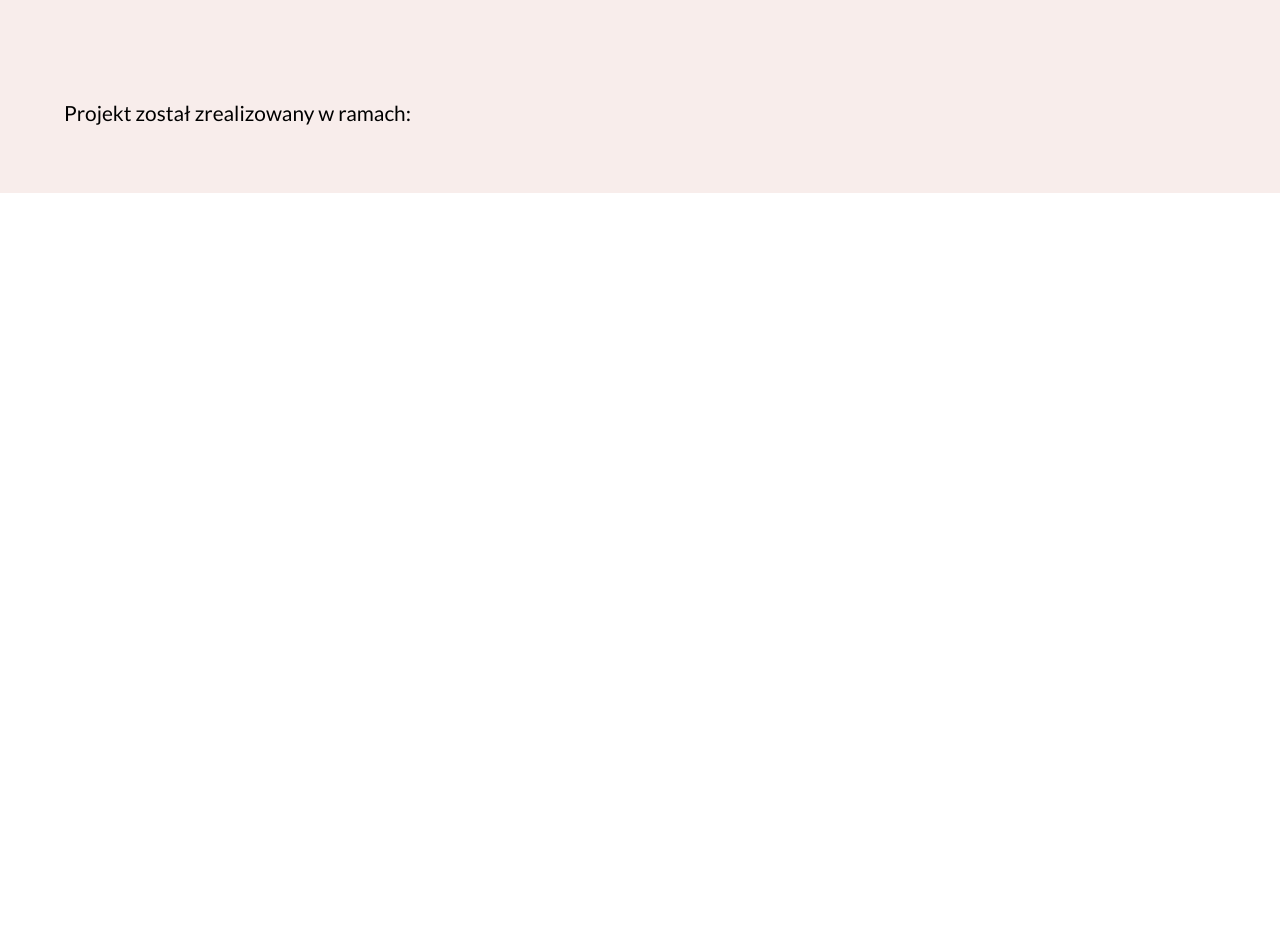
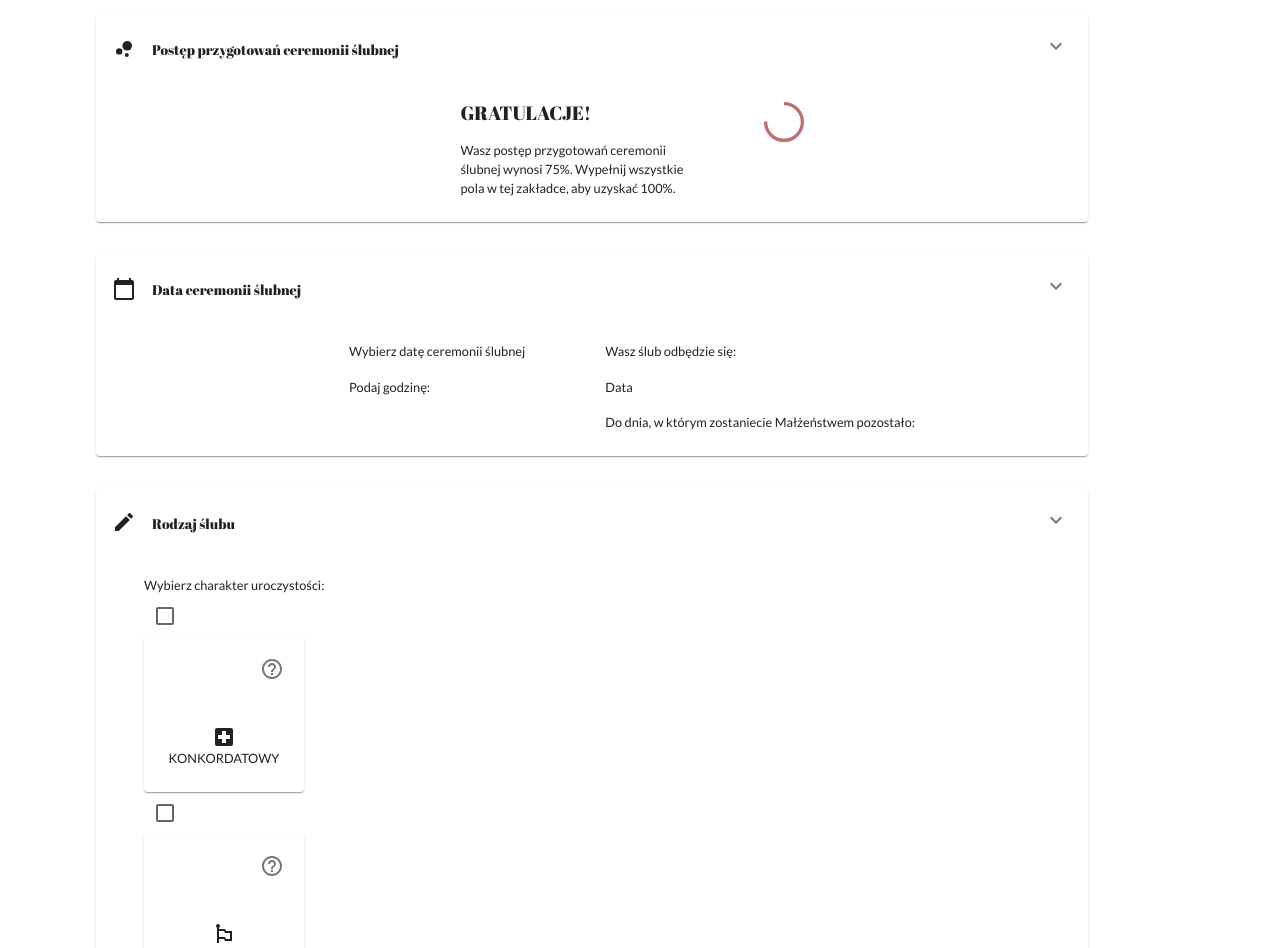
Before and after one commit to AgnieszkaKapelanczyk/CodersCamp2021-2022-WeddingPlannerApp, a React (Create React App) app: page /WeddingCouple/WeddingCeremony in a window 1280 px wide. Shown: the part 240-1188 px from the top of the page. Before the commit the page ends 800 px from the top, so only its background shows below. Built offline with nearby package versions, Linux system fonts and the light colour scheme.

Commit message:
weddingcouple

```diff
--- a/package.json
+++ b/package.json
@@ -6,6 +6,7 @@
     "@emotion/react": "^11.9.0",
     "@emotion/styled": "^11.8.1",
     "@material-ui/core": "^4.12.4",
+    "@mui/icons-material": "^5.6.0",
     "@mui/material": "^5.6.0",
     "@mui/styles": "^5.6.0",
     "@reduxjs/toolkit": "^1.8.1",
--- a/src/components/App/AppHeader.tsx
+++ b/src/components/App/AppHeader.tsx
@@ -6,7 +6,7 @@ const AppHeader = () => {
       <AppBar position='static' color='inherit'>
       <Box display={"flex"}>
         <Typography variant='h3' color='primary' style={{margin:'1.5rem'}}>WeddingPlanner</Typography>
-        <Box display={"flex"} justifyContent={"flex-end"} flexGrow={"1"} gridColumnGap={"1.4rem"}>
+        <Box display={"flex"} justifyContent={"flex-end"} flexGrow={"1"} gridColumnGap={"1.2rem"}>
           <Button variant='text' color='primary' style={{margin:'1.5rem'}}>ZAREJESTRUJ SIĘ</Button>
           <Button variant='text' color='primary' style={{margin:'1.5rem'}}>ZALOGUJ SIĘ</Button>
         </Box>
--- /dev/null
+++ b/src/components/WeddingCouple/WeddingCeremony/CircularProgress.tsx
@@ -0,0 +1,28 @@
+import * as React from 'react';
+import CircularProgress from '@mui/material/CircularProgress';
+import Typography from '@mui/material/Typography';
+import Box from '@mui/material/Box';
+
+export function CircularProgressWithLabel(props: React.ReactNode & number & boolean) {
+  return (
+    <Box sx={{ position: 'relative', display: 'inline-flex' }}>
+      <CircularProgress variant="determinate" {...props} />
+      <Box
+        sx={{
+          top: 0,
+          left: 0,
+          bottom: 0,
+          right: 0,
+          position: 'absolute',
+          display: 'flex',
+          alignItems: 'center',
+          justifyContent: 'center',
+        }}
+      >
+        <Typography variant="caption" component="div" color="secondary">
+          {`${Math.round(props)}%`}
+        </Typography>
+      </Box>
+    </Box>
+  );
+}
--- /dev/null
+++ b/src/components/WeddingCouple/WeddingCeremony/DateOfWedding.tsx
@@ -0,0 +1,37 @@
+import { Box, Card, CardContent, CardHeader, IconButton, Typography } from "@material-ui/core"
+import CalendarTodayIcon from '@mui/icons-material/CalendarToday';
+import ExpandMoreIcon from '@mui/icons-material/ExpandMore';
+
+
+const DateOfWedding = () => {
+  return (
+    <Card style={{display:'flex', flexDirection:'column', marginTop:'2rem'}}>
+      <CardHeader
+         avatar={
+          <CalendarTodayIcon/>
+        }
+        action={
+          <IconButton
+          aria-label="show more"
+          >
+          <ExpandMoreIcon />
+        </IconButton>
+        }
+        title="Data ceremonii ślubnej"
+      />
+      <CardContent style={{display:'flex', justifyContent:'center'}}>
+        <Box display={'flex'} flexDirection={'column'} justifyContent={'center'} style={{marginLeft:'5rem'}}>
+          <Typography variant="body1">Wybierz datę ceremonii ślubnej</Typography>
+          <Typography variant="body1" style={{paddingTop:'1rem'}}>Podaj godzinę:</Typography>
+        </Box>
+        <Box display={'flex'} flexDirection={'column'} justifyContent={'center'} style={{marginLeft:'5rem'}}>
+            <Typography variant="body1">Wasz ślub odbędzie się:</Typography>
+            <Typography variant="body1" style={{paddingTop:'1rem'}}>Data</Typography>
+            <Typography variant="body1" style={{paddingTop:'1rem'}}>Do dnia, w którym zostaniecie Małżeństwem pozostało:</Typography>
+        </Box>
+      </CardContent>
+    </Card>
+  )
+}
+
+export default DateOfWedding
--- /dev/null
+++ b/src/components/WeddingCouple/WeddingCeremony/ProgressOfPreparations.tsx
@@ -0,0 +1,64 @@
+
+import { Box, Card, CardContent, CardHeader, CircularProgress, IconButton,  Theme, Typography } from "@material-ui/core"
+import ExpandMoreIcon from '@mui/icons-material/ExpandMore';
+//import { CircularProgressWithLabel } from "./CircularProgress";
+import BubbleChartIcon from '@mui/icons-material/BubbleChart';
+//import { useState } from "react";
+
+export interface MyProps {
+  theme: Theme;
+  expand: boolean
+}
+
+
+/*const ExpandMore = styled((props) => {
+  const { expand, ...other } = props;
+  return <IconButton {...other} />;
+})(({ theme, expand}) => ({
+  transform: !expand ? 'rotate(0deg)' : 'rotate(180deg)',
+  marginLeft: 'auto',
+  transition: theme.transitions.create('transform', {
+    duration: theme.transitions.duration.shortest,
+  }),
+}));*/
+
+
+const ProgressOfPreparations = () => {
+
+  //const [expanded, setExpanded] = useState(false);
+
+  /*const handleExpandClick = () => {
+    setExpanded(!expanded);
+  };*/
+
+
+  return (
+    <Card style={{display:'flex', flexDirection:'column'}}>
+      <CardHeader
+         avatar={
+          <BubbleChartIcon/>
+        }
+        action={
+          <IconButton
+          aria-label="show more"
+          >
+          <ExpandMoreIcon />
+        </IconButton>
+        }
+        title="Postęp przygotowań ceremonii ślubnej"
+      />
+      <CardContent style={{display:'flex', justifyContent:'center'}}>
+        <Box display={'flex'} flexDirection={'column'} justifyContent={'center'} style={{marginLeft:'5rem'}}>
+          <Typography variant="h3">GRATULACJE!</Typography>
+          <Typography variant="body1" style={{paddingTop:'1rem'}}>Wasz postęp przygotowań ceremonii <br/>ślubnej wynosi 75%.
+            Wypełnij wszystkie <br/>pola w tej zakładce, aby uzyskać 100%.</Typography>
+        </Box>
+        <Box style={{marginLeft:'5rem'}}>
+          <CircularProgress variant="determinate" value={75}/>
+        </Box>
+      </CardContent>
+    </Card>
+  )
+}
+
+export default ProgressOfPreparations
--- /dev/null
+++ b/src/components/WeddingCouple/WeddingCeremony/TypeOfWedding.tsx
@@ -0,0 +1,68 @@
+import EditIcon from '@mui/icons-material/Edit';
+import { Box, Card, CardContent, CardHeader, IconButton, Typography } from "@material-ui/core";
+import ExpandMoreIcon from '@mui/icons-material/ExpandMore';
+import Checkbox from '@mui/material/Checkbox';
+import HelpOutlineIcon from '@mui/icons-material/HelpOutline';
+import LocalHospitalIcon from '@mui/icons-material/LocalHospital';
+import EmojiFlagsIcon from '@mui/icons-material/EmojiFlags';
+
+const TypeOfWedding = () => {
+  return (
+    <Card style={{display:'flex', flexDirection:'column', marginTop:'2rem'}}>
+      <CardHeader
+         avatar={
+          <EditIcon/>
+        }
+        action={
+          <IconButton
+          aria-label="show more"
+          >
+          <ExpandMoreIcon />
+        </IconButton>
+        }
+        title="Rodzaj ślubu"
+      />
+      <CardContent style={{display:'flex', flexDirection:'column'}}>
+        <Typography variant="body1" style={{marginLeft:'2rem'}}>Wybierz charakter uroczystości:</Typography>
+        <Box display={'flex'} flexDirection={'row'} style={{marginLeft:'2rem'}}>
+           <Checkbox/>
+           <Card style={{maxWidth:'10rem'}}>
+                <CardHeader
+                    action={
+                    <IconButton
+                    aria-label="question"
+                    >
+                    <HelpOutlineIcon />
+                    </IconButton>
+                    }
+                />
+                <CardContent style={{display:'flex', flexDirection:'column', justifyContent:'center', alignItems:'center'}}>
+                    <LocalHospitalIcon/>
+                    <Typography>KONKORDATOWY</Typography>
+                </CardContent>
+            </Card>
+        </Box>
+        <Box display={'flex'} flexDirection={'row'} style={{marginLeft:'2rem'}}>
+           <Checkbox/>
+           <Card style={{maxWidth:'10rem'}}>
+                <CardHeader
+                    action={
+                    <IconButton
+                    aria-label="question"
+                    >
+                    <HelpOutlineIcon />
+                    </IconButton>
+                    }
+                />
+                <CardContent style={{display:'flex', flexDirection:'column', justifyContent:'center', alignItems:'center'}}>
+                    <EmojiFlagsIcon/>
+                    <Typography>CYWILNY</Typography>
+                </CardContent>
+            </Card>
+        </Box>
+      </CardContent>
+    </Card>
+  )
+}
+
+export default TypeOfWedding
--- a/src/components/WeddingCouple/WeddingCeremony/WeddingCeremony.tsx
+++ b/src/components/WeddingCouple/WeddingCeremony/WeddingCeremony.tsx
@@ -1,8 +1,16 @@
-
+import { Box, Card } from "@material-ui/core"
+import DateOfWedding from "./DateOfWedding"
+import ProgressOfPreparations from "./ProgressOfPreparations"
+import TypeOfWedding from "./TypeOfWedding"
 
 const WeddingCeremony = () => {
   return (
-    <div>WeddingCeremony</div>
+    <Box display={'flex'} justifyContent={'center'} flexDirection={'column'} alignItems={'center'} style={{margin:'6rem 12rem 6rem 6rem'}}>
+      <ProgressOfPreparations/>
+      <DateOfWedding/>
+      <TypeOfWedding/>
+      <Card>Wybór świadków</Card>
+    </Box>
   )
 }
 
--- a/src/theme/theme.tsx
+++ b/src/theme/theme.tsx
@@ -30,7 +30,7 @@ export const theme = createTheme({
         fontWeight: 400,
       },
       body1: {
-        fontSize: '1.3rem',
+        fontSize: '0.8rem',
         fontFamily:"'Lato'",
         fontWeight: 400,
       },
```
Also changed, not shown: 1 other file (tests, documents, lock files or other folders).
